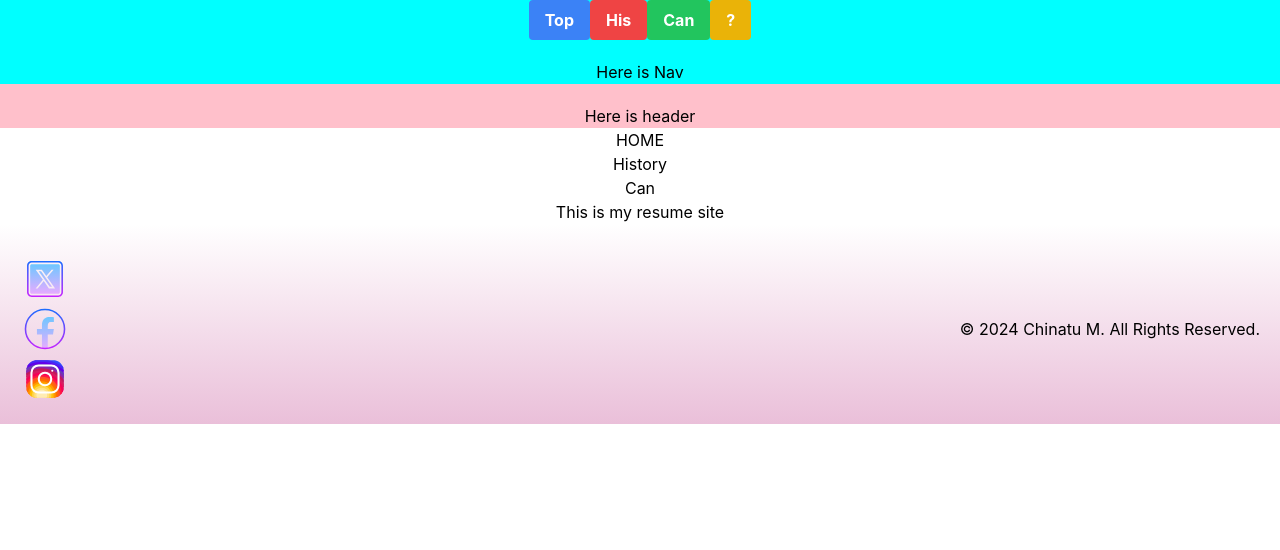
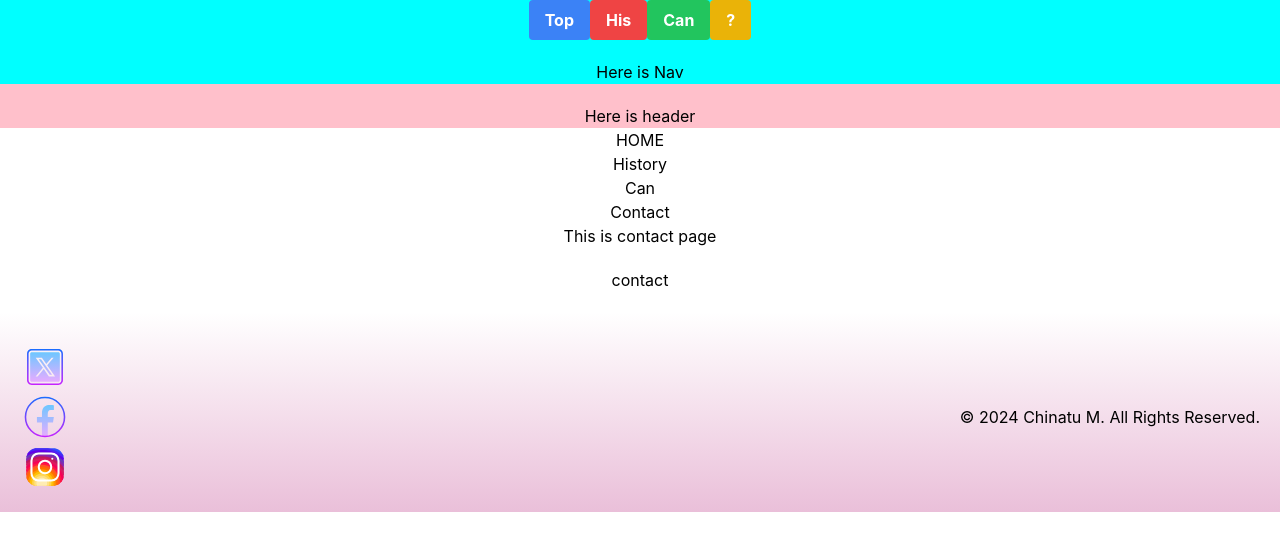
Before and after one commit to Chinatsu0820/my-portfolio, a React (Create React App) app: page /Contact in a window 1280 px wide. Shown: the top 550 px of the page. Built offline with nearby package versions, Linux system fonts and the light colour scheme.

Commit message:
add contact page

```diff
--- a/src/App.js
+++ b/src/App.js
@@ -3,6 +3,7 @@ import Header from './components/sections/Header';
 import Footer from './components/sections/Footer';
 import History from './components/pages/History';
 import Can from './components/pages/Can';
+import Contact from './components/pages/Contact';
 import { BrowserRouter, Link, Route, Routes } from "react-router-dom";
 
 function App() {
@@ -16,11 +17,13 @@ function App() {
       <br />
       <Link to='/Can'>Can</Link>
       <br />
+      <Link to='/Contact'>Contact</Link>
+      <br />
       <Routes>
         <Route path='/History' element={<History />} />
         <Route path='/Can' element={<Can />} />
+        <Route path='/Contact' element={<Contact />} />
       </Routes>
-      This is my resume site
       <Footer />
     </div>
     </BrowserRouter>
--- /dev/null
+++ b/src/components/pages/Contact.jsx
@@ -0,0 +1,10 @@
+import React from "react";
+
+export default function Contact() {
+    return (
+        <div className='contact-page'>
+            <h1>This is contact page</h1>
+            <p>contact</p>
+        </div>
+    );
+}
```
